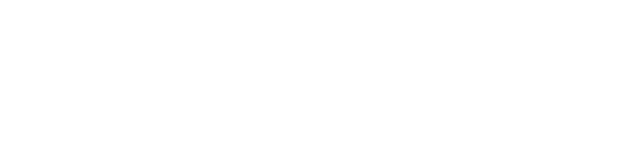
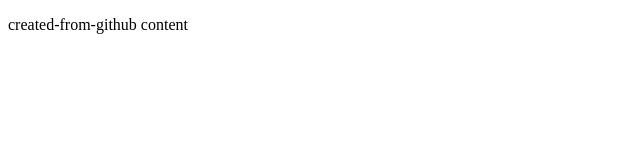
Before and after one commit to AilinaAsankozhoeva/branch-practice, a plain HTML site: page index.html in a window 1280 px wide. Shown: the whole page, without its empty margins (0-640 px from the left). Drawn offline with Linux system fonts and the light colour scheme.

Commit message:
github commit

```diff
--- a/index.html
+++ b/index.html
@@ -7,6 +7,6 @@
     <title>Document</title>
 </head>
 <body>
-
+        <p>created-from-github content</p>
 </body>
 </html>
```
